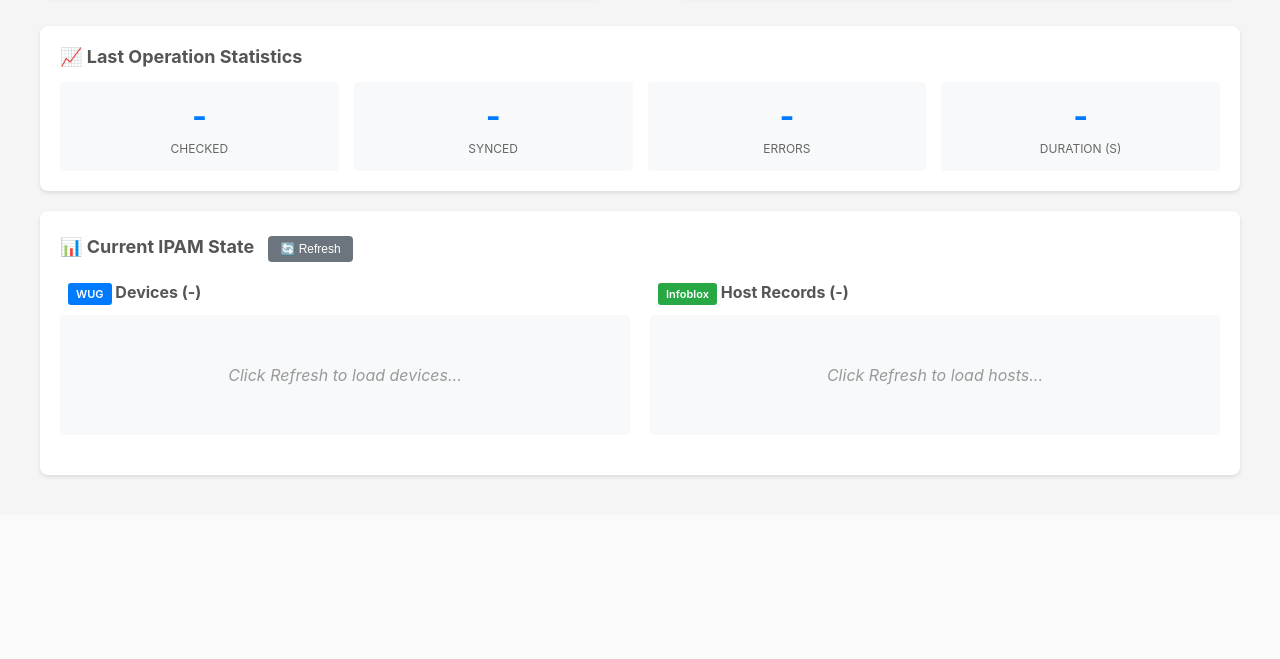
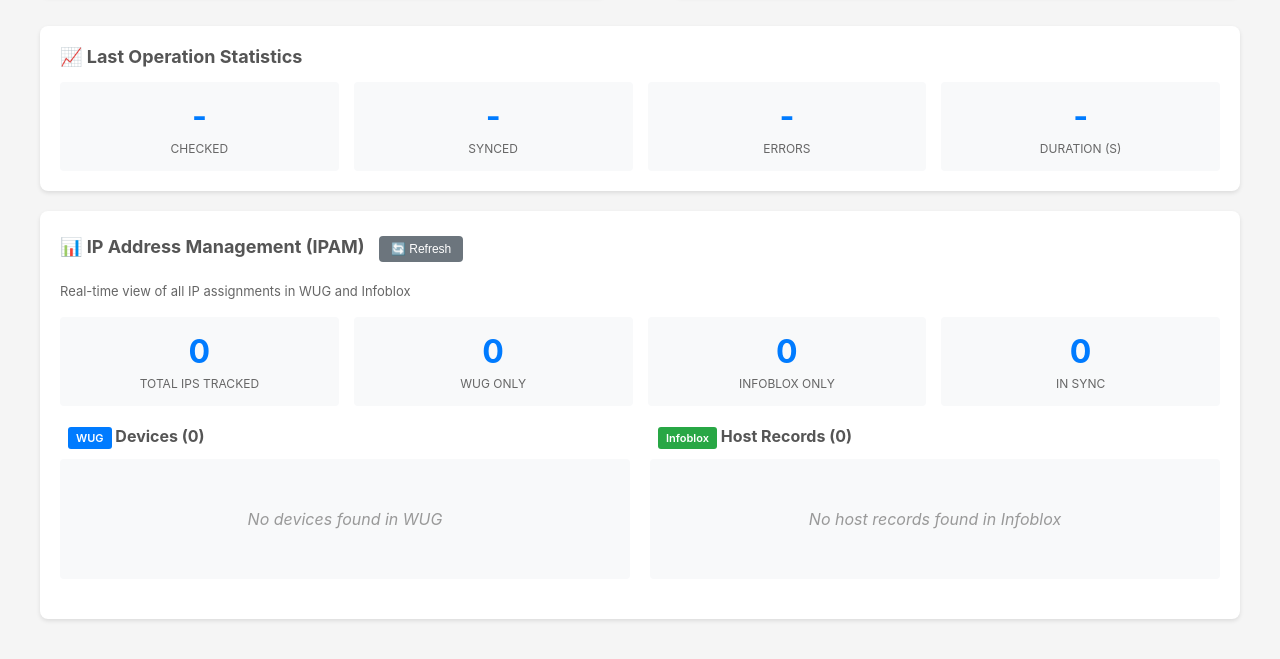
Before and after one commit to bassslap/wug-infoblox-sync, a Flask app: page / in a window 1280 px wide. Shown: the part 573-1232 px from the top of the page. Before the commit the page ends 1051 px from the top, so only its background shows below. Run offline with Flask 3, Linux system fonts and the light colour scheme; data that the repository does not hold is empty.

Commit message:
Auto-load IPAM view with real-time sync statistics and 10-second refresh

```diff
--- a/src/wug_infoblox_sync/templates/index.html
+++ b/src/wug_infoblox_sync/templates/index.html
@@ -273,22 +273,44 @@
 
         <!-- IPAM View -->
         <div class="card">
-            <h2>📊 Current IPAM State <button onclick="loadIPAMView()" class="secondary" style="padding: 6px 12px; margin-left: 10px; font-size: 12px;">🔄 Refresh</button></h2>
+            <h2>📊 IP Address Management (IPAM) <button onclick="loadIPAMView()" class="secondary" style="padding: 6px 12px; margin-left: 10px; font-size: 12px;">🔄 Refresh</button></h2>
+            <p style="color: #666; font-size: 13px; margin-bottom: 15px;">Real-time view of all IP assignments in WUG and Infoblox</p>
+
+            <!-- IPAM Summary Stats -->
+            <div class="stats" style="margin-bottom: 20px;">
+                <div class="stat">
+                    <div class="stat-value" id="ipam-total-ips">0</div>
+                    <div class="stat-label">Total IPs Tracked</div>
+                </div>
+                <div class="stat">
+                    <div class="stat-value" id="ipam-wug-only">0</div>
+                    <div class="stat-label">WUG Only</div>
+                </div>
+                <div class="stat">
+                    <div class="stat-value" id="ipam-infoblox-only">0</div>
+                    <div class="stat-label">Infoblox Only</div>
+                </div>
+                <div class="stat">
+                    <div class="stat-value" id="ipam-synced">0</div>
+                    <div class="stat-label">In Sync</div>
+                </div>
+            </div>
+
             <div class="ipam-grid">
                 <div>
                     <h3 style="color: #555; margin-bottom: 10px; font-size: 16px;">
-                        <span class="badge wug">WUG</span> Devices (<span id="wug-count">-</span>)
+                        <span class="badge wug">WUG</span> Devices (<span id="wug-count">0</span>)
                     </h3>
                     <div class="ipam-list" id="wug-devices">
-                        <div class="empty-state">Click Refresh to load devices...</div>
+                        <div class="empty-state">Loading devices...</div>
                     </div>
                 </div>
                 <div>
                     <h3 style="color: #555; margin-bottom: 10px; font-size: 16px;">
-                        <span class="badge infoblox">Infoblox</span> Host Records (<span id="infoblox-count">-</span>)
+                        <span class="badge infoblox">Infoblox</span> Host Records (<span id="infoblox-count">0</span>)
                     </h3>
                     <div class="ipam-list" id="infoblox-hosts">
-                        <div class="empty-state">Click Refresh to load hosts...</div>
+                        <div class="empty-state">Loading host records...</div>
                     </div>
                 </div>
             </div>
@@ -488,6 +510,9 @@
         }
 
         async function loadIPAMView() {
+            let wugIPs = new Set();
+            let infobloxIPs = new Set();
+
             // Load WUG devices
             try {
                 const wugResponse = await fetch(`${API_BASE}/wug-devices?limit=1000`);
@@ -498,13 +523,16 @@
 
                 if (wugData.success && wugData.devices.length > 0) {
                     wugCount.textContent = wugData.count;
-                    wugContainer.innerHTML = wugData.devices.map(device => `
+                    wugContainer.innerHTML = wugData.devices.map(device => {
+                        wugIPs.add(device.ip_address);
+                        return `
                             <div class="ipam-item">
                                 <div class="ipam-item-name">${device.name}</div>
                                 <div class="ipam-item-ip">🌐 ${device.ip_address}</div>
                                 <div class="ipam-item-host">📍 ${device.hostname}</div>
                             </div>
-                    `).join('');
+                        `;
+                    }).join('');
                 } else {
                     wugCount.textContent = '0';
                     wugContainer.innerHTML = '<div class="empty-state">No devices found in WUG</div>';
@@ -524,13 +552,16 @@
 
                 if (infobloxData.success && infobloxData.hosts.length > 0) {
                     infobloxCount.textContent = infobloxData.count;
-                    infobloxContainer.innerHTML = infobloxData.hosts.map(host => `
+                    infobloxContainer.innerHTML = infobloxData.hosts.map(host => {
+                        infobloxIPs.add(host.ip_address);
+                        return `
                             <div class="ipam-item infoblox">
                                 <div class="ipam-item-name">${host.name}</div>
                                 <div class="ipam-item-ip">🌐 ${host.ip_address}</div>
                                 ${host.comment ? `<div class="ipam-item-host">💬 ${host.comment}</div>` : ''}
                             </div>
-                    `).join('');
+                        `;
+                    }).join('');
                 } else {
                     infobloxCount.textContent = '0';
                     infobloxContainer.innerHTML = '<div class="empty-state">No host records found in Infoblox</div>';
@@ -539,11 +570,26 @@
                 document.getElementById('infoblox-hosts').innerHTML =
                     `<div class="empty-state" style="color: #dc3545;">Error: ${error.message}</div>`;
             }
+
+            // Calculate IPAM statistics
+            const allIPs = new Set([...wugIPs, ...infobloxIPs]);
+            const syncedIPs = new Set([...wugIPs].filter(ip => infobloxIPs.has(ip)));
+            const wugOnlyIPs = new Set([...wugIPs].filter(ip => !infobloxIPs.has(ip)));
+            const infobloxOnlyIPs = new Set([...infobloxIPs].filter(ip => !wugIPs.has(ip)));
+
+            document.getElementById('ipam-total-ips').textContent = allIPs.size;
+            document.getElementById('ipam-wug-only').textContent = wugOnlyIPs.size;
+            document.getElementById('ipam-infoblox-only').textContent = infobloxOnlyIPs.size;
+            document.getElementById('ipam-synced').textContent = syncedIPs.size;
         }
 
         // Check status on load and every 30 seconds
         checkStatus();
         setInterval(checkStatus, 30000);
+
+        // Load IPAM view on page load and refresh every 10 seconds
+        loadIPAMView();
+        setInterval(loadIPAMView, 10000);
     </script>
 </body>
 </html>
```
Lines whose indentation alone changed are shown as unchanged.
